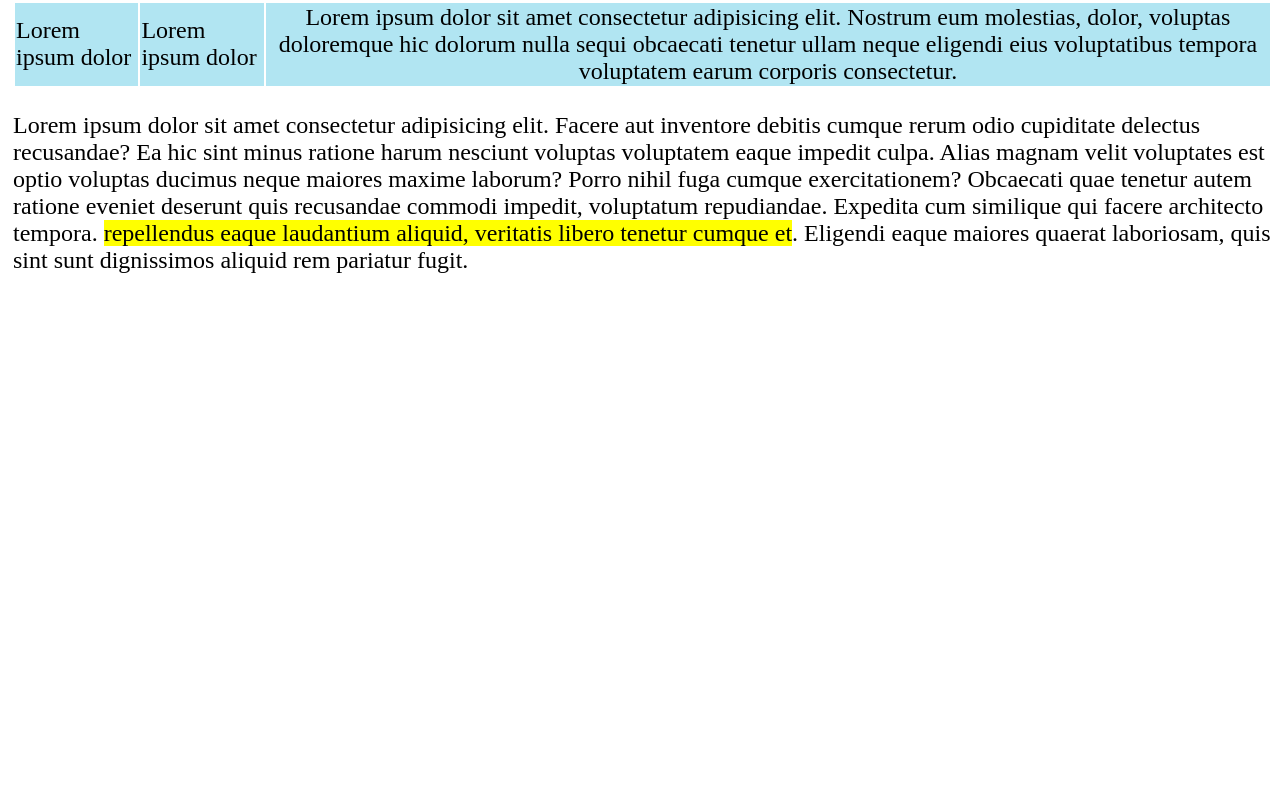
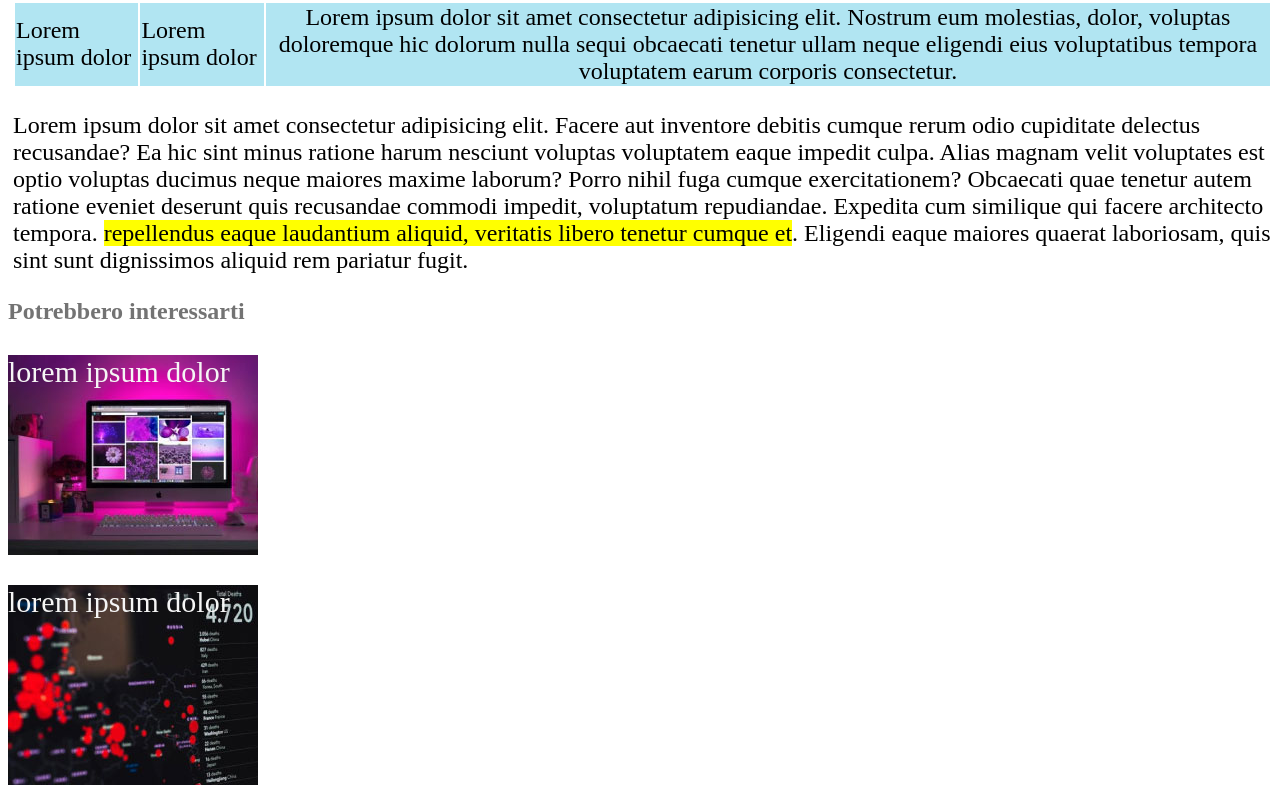
Before and after one commit to gatsuBerserk/html-css-booleaner, a plain HTML site: page index.html in a window 1280 px wide. Shown: the part 1546-2339 px from the top of the page. Before the commit the page ends 1844 px from the top, so only its background shows below. Drawn offline with Linux system fonts and the light colour scheme.

Commit message:
Revisione pre-consegna

```diff
--- a/css/style.css
+++ b/css/style.css
@@ -66,3 +66,19 @@ table{
 .centrato{
     text-align: center;
 }
+
+.monitor{
+    background-image: url(../img/monitor.jpg);
+    width: 250px;
+    height: 200px;
+}
+.grafico{
+    background-image: url(../img/graph.jpg);
+    width: 250px;
+    height: 200px;
+}
+
+.info-foto{
+    font-size: 30px;
+    color: whitesmoke;
+}
--- a/index.html
+++ b/index.html
@@ -89,11 +89,16 @@
             Alias magnam velit voluptates est optio voluptas ducimus neque maiores maxime laborum? Porro nihil fuga cumque exercitationem? Obcaecati quae tenetur autem ratione eveniet deserunt quis recusandae commodi impedit, voluptatum repudiandae.
             Expedita cum similique qui facere architecto tempora. <mark> repellendus eaque laudantium aliquid, veritatis libero tenetur cumque et</mark>. Eligendi eaque maiores quaerat laboriosam, quis sint sunt dignissimos aliquid rem pariatur fugit.
         </p>
-
     </main>
 
     <footer>
-
+        <h2 class="color">Potrebbero interessarti</h2>
+        <div class="monitor">
+            <p class="info-foto">lorem ipsum dolor</p>
+        </div>
+        <div class="grafico">
+            <p class="info-foto">lorem ipsum dolor</p>
+        </div>
     </footer>
 
 </body>
```
